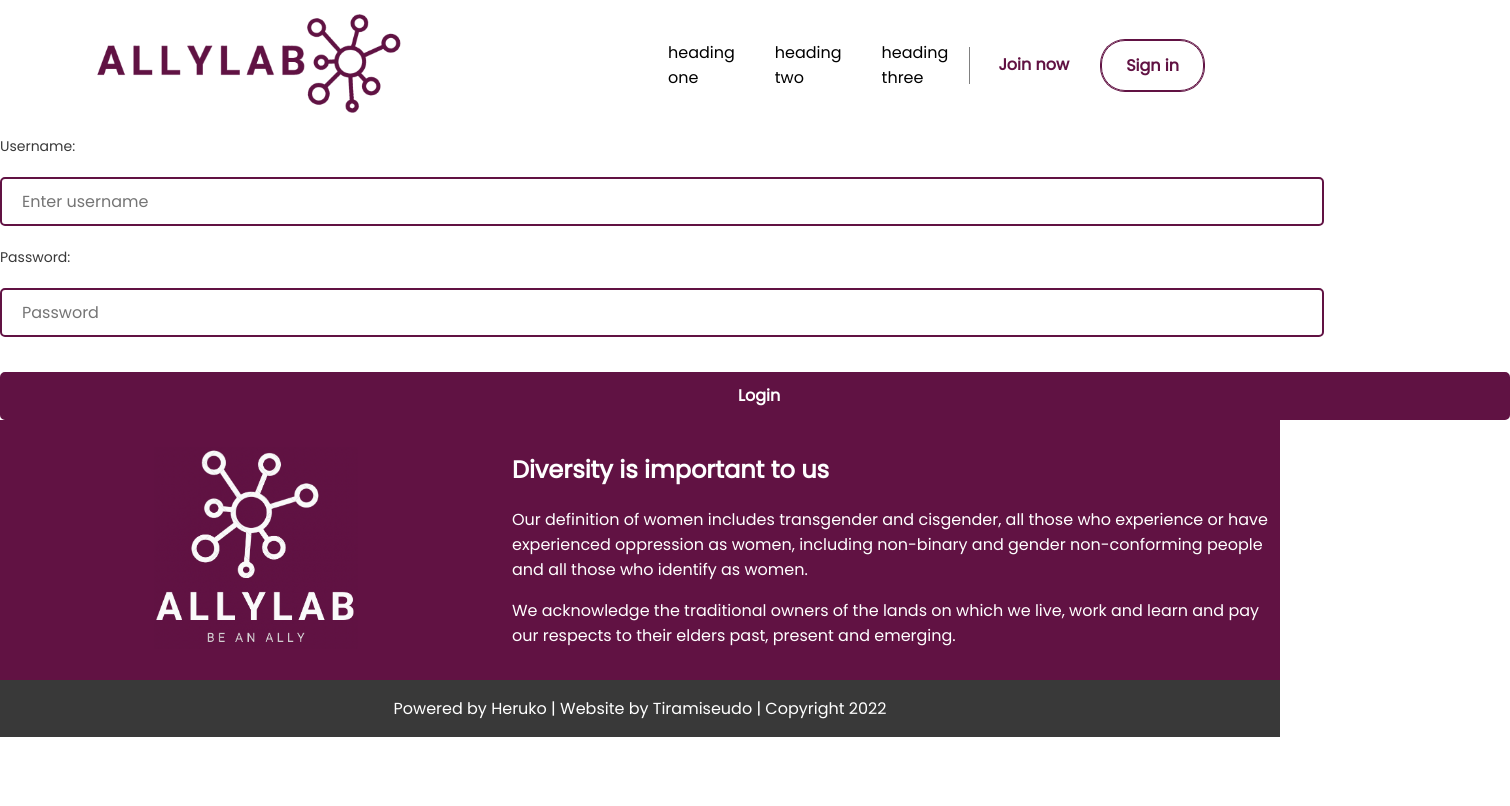
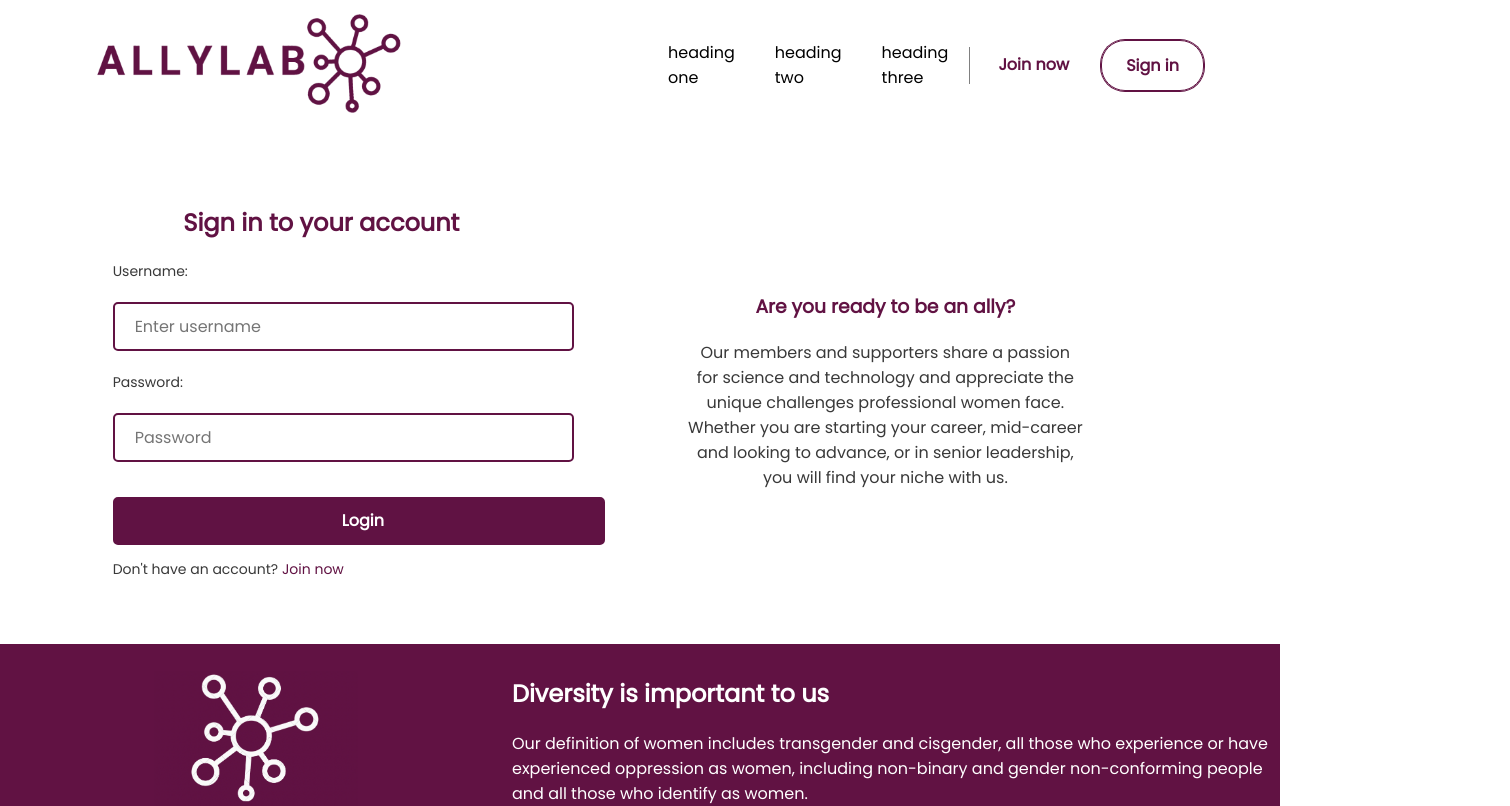
Before and after one commit to SheCodesAus/she-codes-group-project-frontend-tiramiseudo-code, a React (Create React App) app: page /login in a window 1280 px wide. Shown: the top 806 px of the page, 1510 px wide, since content can reach past the window. Built offline with nearby package versions, Linux system fonts and the light colour scheme.

Commit message:
update login page

```diff
--- a/src/App.js
+++ b/src/App.js
@@ -2,19 +2,15 @@ import React from "react";
 import Nav from "./components/Nav/Nav";
 import Footer from "./components/Footer/Footer";
 import AllyRouter from "./Routes/AllyRouter";
-import LoginForm from "./components/LoginForm/Login";
 
 function App() {
   return (
     <div className="App-2">
       <Nav />
       <AllyRouter/>
-      <LoginForm/>
       <Footer/>
-
     </div>
   );
-
 }
 
 // This is a test
--- a/src/Routes/AllyRouter.jsx
+++ b/src/Routes/AllyRouter.jsx
@@ -2,6 +2,7 @@
 import {Route, Routes} from "react-router-dom";
 import HomePage from "../pages/HomePage";
 import SignUpPage from "../pages/SignUpPage";
+import LoginPage from "../pages/LoginPage"
 
 function AllyRouter() {
 
@@ -9,6 +10,7 @@ function AllyRouter() {
         <Routes>
             <Route path="/" element={<HomePage />} />
             <Route path="/signup" element={<SignUpPage />} />
+            <Route path="/login" element={<LoginPage />} />
         </Routes>
     );
 }
--- a/src/components/LoginForm/Login.css
+++ b/src/components/LoginForm/Login.css
@@ -39,7 +39,7 @@
 .button-login{
         line-height: 24px;
         padding: 10px 30px;
-        background: #601243 ;
+        background: #601243;
         color: white;
         border:2px solid #601243;
         outline: none;
@@ -54,7 +54,6 @@
         font-size: 16px;
         font-weight: 600;
         margin-top:15px;
-
     }
 
 .button-login:hover{
--- a/src/components/Nav/Nav.jsx
+++ b/src/components/Nav/Nav.jsx
@@ -50,7 +50,7 @@ const handleClick = event => {
                 </div>
                 <div className="nav-bar-right">
                 <Link to="/signup" ><button className="join-btn" type="submit">Join now</button></Link>
-                <Link to="/" ><button className="login-btn" type="submit">Sign in</button></Link>
+                <Link to="/login" ><button className="login-btn" type="submit">Sign in</button></Link>
                 </div>
                 <div className="hamburger-menu" onClick={handleClick}>
                     <span className="bar"></span>
--- a/src/pages/HomePage/index.jsx
+++ b/src/pages/HomePage/index.jsx
@@ -7,15 +7,12 @@ function HomePage() {
     return (
         <div className="homepage-container">
             <div className="left-side-home">
-            <h2 className="home-h2">Are you ready to be an ally?</h2>
-            <p className="home-p">Our members and supporters share a passion for science and technology and appreciate the unique challenges professional women face. Whether you are starting your career, mid-career and looking to advance, or in senior leadership, you will find your niche with us.</p>
-            <h3 className="home-h3">Sign in to your account</h3>
-            <LoginForm />
-            <p className="p-style-2">Don't have an account?<a className="intext-link" href="/"> Join now</a></p>
+                <h2 className="home-h2">Are you ready to be an ally?</h2>
+                <p className="home-p">Our members and supporters share a passion for science and technology and appreciate the unique challenges professional women face. Whether you are starting your career, mid-career and looking to advance, or in senior leadership, you will find your niche with us.</p>
+                <h3 className="home-h3">Sign in to your account</h3>
+                <LoginForm />
+                <p className="p-style-2">Don't have an account?<a className="intext-link" href="/signup"> Join now</a></p>
             </div>
-            {/* <div className="login-form"> */}
-
-            {/* </div> */}
             <div className="image-container">
                 <img className="home-image" src={'./connect-square.png'} alt="Lots of circle images connected with dotted lines"/>
             </div>
--- a/src/pages/LoginPage/index.css
+++ b/src/pages/LoginPage/index.css
@@ -0,0 +1,99 @@
+@import url('https://fonts.googleapis.com/css2?family=Poppins&display=swap');
+
+.login-container{
+    align-items: center;
+    display: flex;
+    justify-content: space-around;
+    max-width: 1128px;
+    margin: 0 auto;
+    padding-bottom: 50px;
+    padding-top: 50px;
+}
+
+.login-text-container {
+    width: 50%;
+    text-align: center;
+
+}
+
+.login-h2 {
+    font-family: "Poppins";
+    font-size: 24px;
+    font-weight: 600;
+    color: #611243;
+    text-align: center;
+}
+
+.login-h3 {
+    font-family: "Poppins";
+    font-size: 18.72px;
+    font-weight: 600;
+    color: #611243;
+  }
+
+.login-p {
+    font-family: "Poppins";
+    font-size: 16px;
+    /* font-weight: 600; */
+    color: #393939;
+    width: 70%;
+    margin-left: auto;
+    margin-right: auto;
+}
+
+.login-style-2 {
+    font-family: "Poppins";
+    font-size: 14px;
+    /* font-weight: 600; */
+    color: #393939;
+}
+
+.login-link {
+    font-size: 14px;
+    font-family: "Poppins";
+    /* font-weight: 600; */
+    color: #611243;
+    text-decoration: none;
+}
+
+.login-link:hover {
+    text-decoration: underline;
+    text-decoration-color: #611243;
+}
+
+.login-link a:focus {
+    border: 2px solid #124250;
+}
+
+
+.left-side-login {
+    width: 37%;
+    /* display: flex;
+    flex-wrap: wrap; */
+}
+
+/* Small devices (portrait tablets and large phones, 600px and up) */
+@media only screen and (max-width: 600px) {
+
+   .login-container{
+    width: 100%;
+   }
+
+    .left-side-login {
+        width: 80%;
+        margin: 0 auto;
+    }
+
+    .login-text-container {
+        display: none;
+    }
+}
+
+/* Medium devices (landscape tablets, 768px and up) */
+/* @media only screen and (min-width: 768px) {...} */
+
+/* Large devices (laptops/desktops, 992px and up) */
+/* @media only screen and (min-width: 992px) {...} */
+
+/* Extra large devices (large laptops and desktops, 1200px and up) */
+/* @media only screen and (min-width: 1200px) {...} */
--- a/src/pages/LoginPage/index.jsx
+++ b/src/pages/LoginPage/index.jsx
@@ -1,13 +1,23 @@
 import React from 'react'
 import LoginForm from '../../components/LoginForm/Login'
+import "./index.css"
 
 
 function LoginPage(){
     return(
-         <LoginForm/>
+        <div className="login-container">
+            <div className="left-side-login">
+                <h2 className="login-h2">Sign in to your account</h2>
+                <LoginForm />
+                <p className="login-style-2">Don't have an account?<a className="login-link" href="/signup"> Join now</a></p>
+            </div>
+
+            <div className="login-text-container">
+                <h3 className="login-h3">Are you ready to be an ally?</h3>
+                <p className="login-p">Our members and supporters share a passion for science and technology and appreciate the unique challenges professional women face. Whether you are starting your career, mid-career and looking to advance, or in senior leadership, you will find your niche with us.</p>
+            </div>
+        </div>
     );
-
-
 }
 
 export default LoginPage
```
